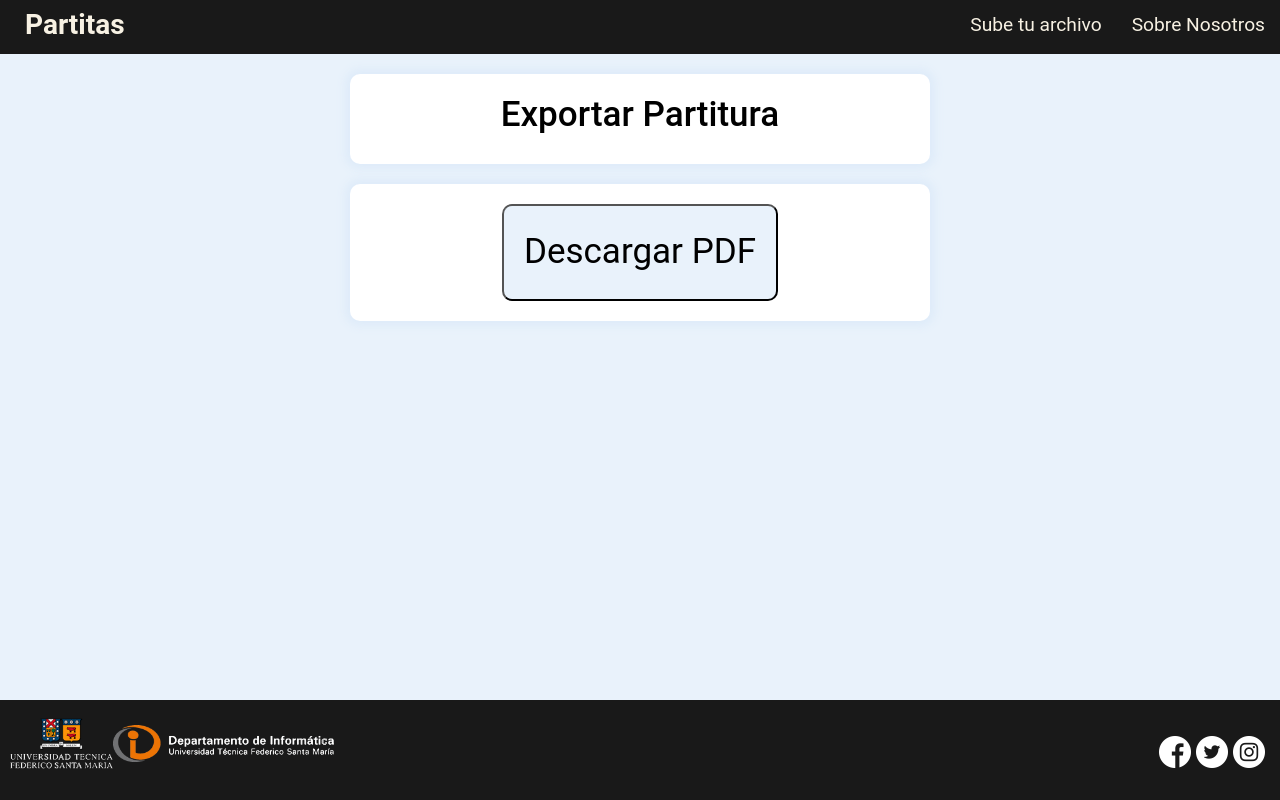
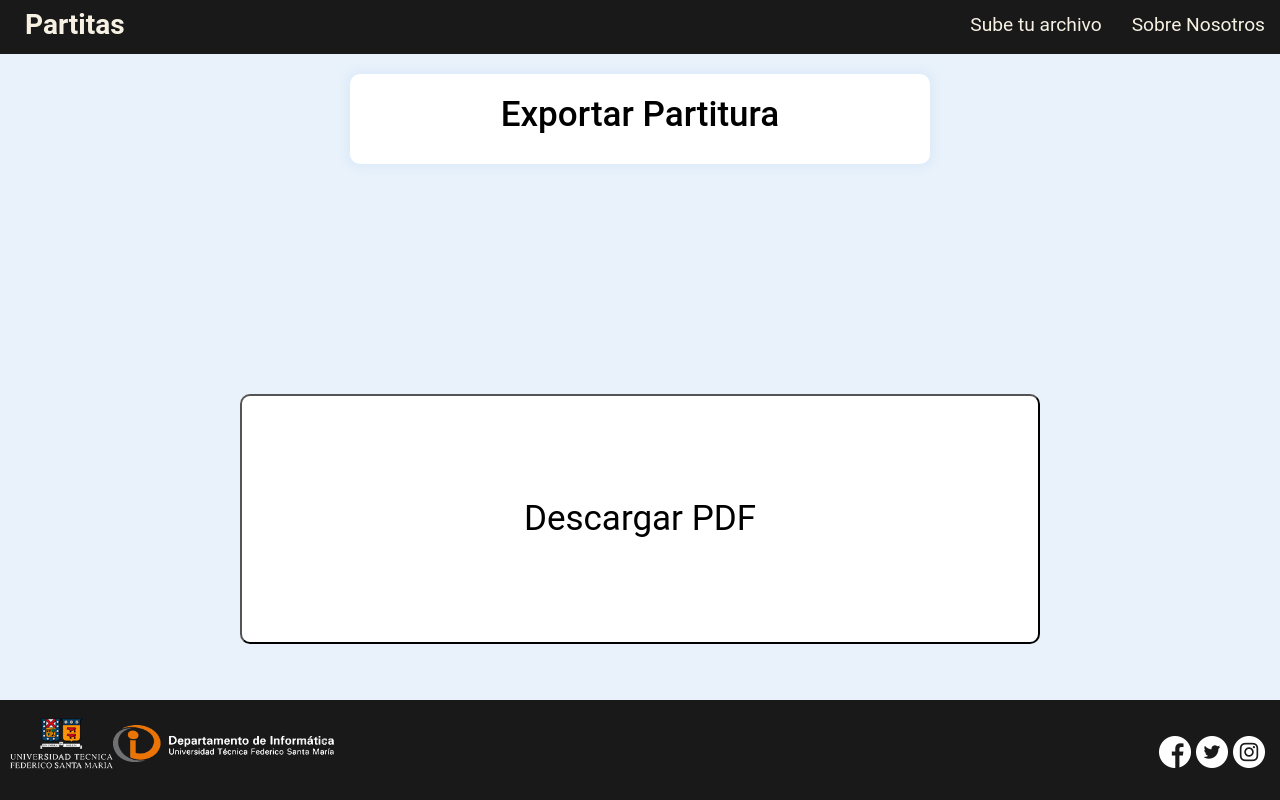
Before and after one commit to MrAnacletus/Feria-Polymnia, a React (Create React App) app: page / in a window 1280 px wide. Both pictures are taken after a click on the button "Subir archivo". Built offline with nearby package versions, Linux system fonts and the light colour scheme.

Commit message:
modified:   src/Componentes/ExportarPartitura/ExportarPartitura.css 	modified:   src/Componentes/ExportarPartitura/ExportarPartitura.js 	modified:   src/Componentes/Menu/Menu.css 	modified:   src/Componentes/Navbar/Navbar.css

```diff
--- a/src/Componentes/ExportarPartitura/ExportarPartitura.css
+++ b/src/Componentes/ExportarPartitura/ExportarPartitura.css
@@ -35,14 +35,19 @@
 }
 
 .btnExportar{
+	height: 250px;
+    width: 800px;
 	color: black;
 	font-size: 35px;
 	font-family: 'Roboto', sans-serif;
-	background-color: var(--background);
+	background-color: white;
 	border-radius: 10px;
 	padding: 20px;
+	transition: border 2s, background-color 2s;
+	margin-top: 210px;
+	margin-bottom: 210px;
 }
-.btnExportar::hover{
+.btnExportar:hover{
 	background-color: var(--color-hover);
     border: 2px solid var(--color-hover);
 }
--- a/src/Componentes/ExportarPartitura/ExportarPartitura.js
+++ b/src/Componentes/ExportarPartitura/ExportarPartitura.js
@@ -17,9 +17,7 @@ class ExportarPartitura extends Component {
                 <div className="containerTitulo">
                     <h2 className="tituloExportar">Exportar Partitura</h2>
                 </div>
-                <div className="containerBoton">
-                    <button className="btnExportar" onClick={() => this.props.sendData("Menu")}>Descargar PDF</button>
-                </div>
+                <button className="btnExportar" onClick={() => this.props.sendData("Menu")}>Descargar PDF</button>
             </div>
         );
     }
--- a/src/Componentes/Menu/Menu.css
+++ b/src/Componentes/Menu/Menu.css
@@ -148,21 +148,19 @@
 	font-family: 'Roboto', sans-serif;
 }
 .SubirBoton{
-    position: relative;
     height: 250px;
     width: 800px;
     padding: 5px;
 	float: down;
     background-color: white;
-    border: #42899e;
     color: black;
-	box-shadow: 0px 0px 10px 5px #deebf9;
 	border-radius: 10px;
     font-size: 45px;
     transition: border 2s, background-color 2s;
 	margin-top: 210px;
 	margin-bottom: 210px;
 	font-family: 'Roboto', sans-serif;
+	color: black;
 }
 
 .SubirBoton:hover{
--- a/src/Componentes/Navbar/Navbar.css
+++ b/src/Componentes/Navbar/Navbar.css
@@ -57,7 +57,7 @@
 }
 
 .navLi {
-    color: #2c2c54;
+    color: var(--color-hover);
     padding: 15px;
     padding-top: 0;
     margin: 0;
```
